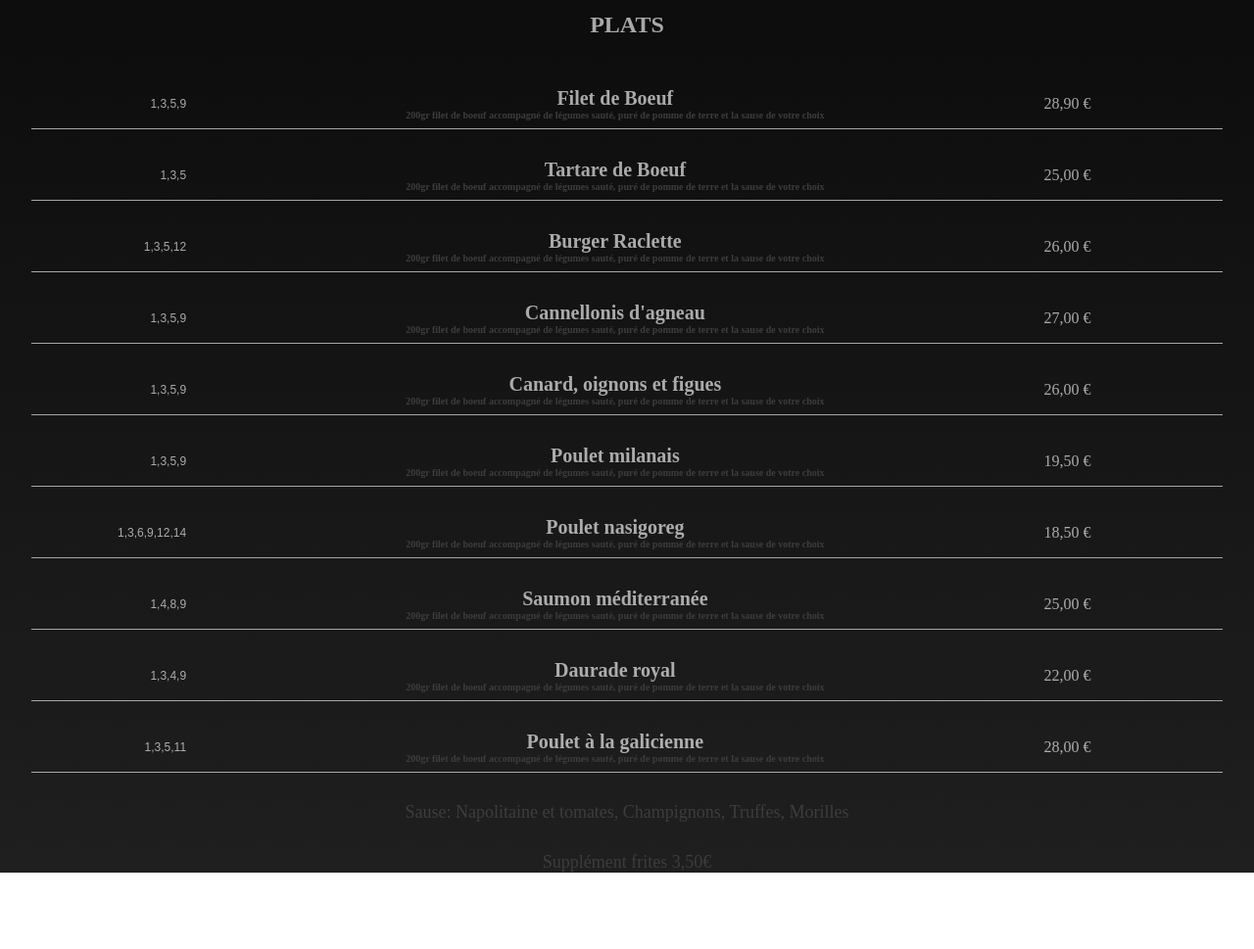
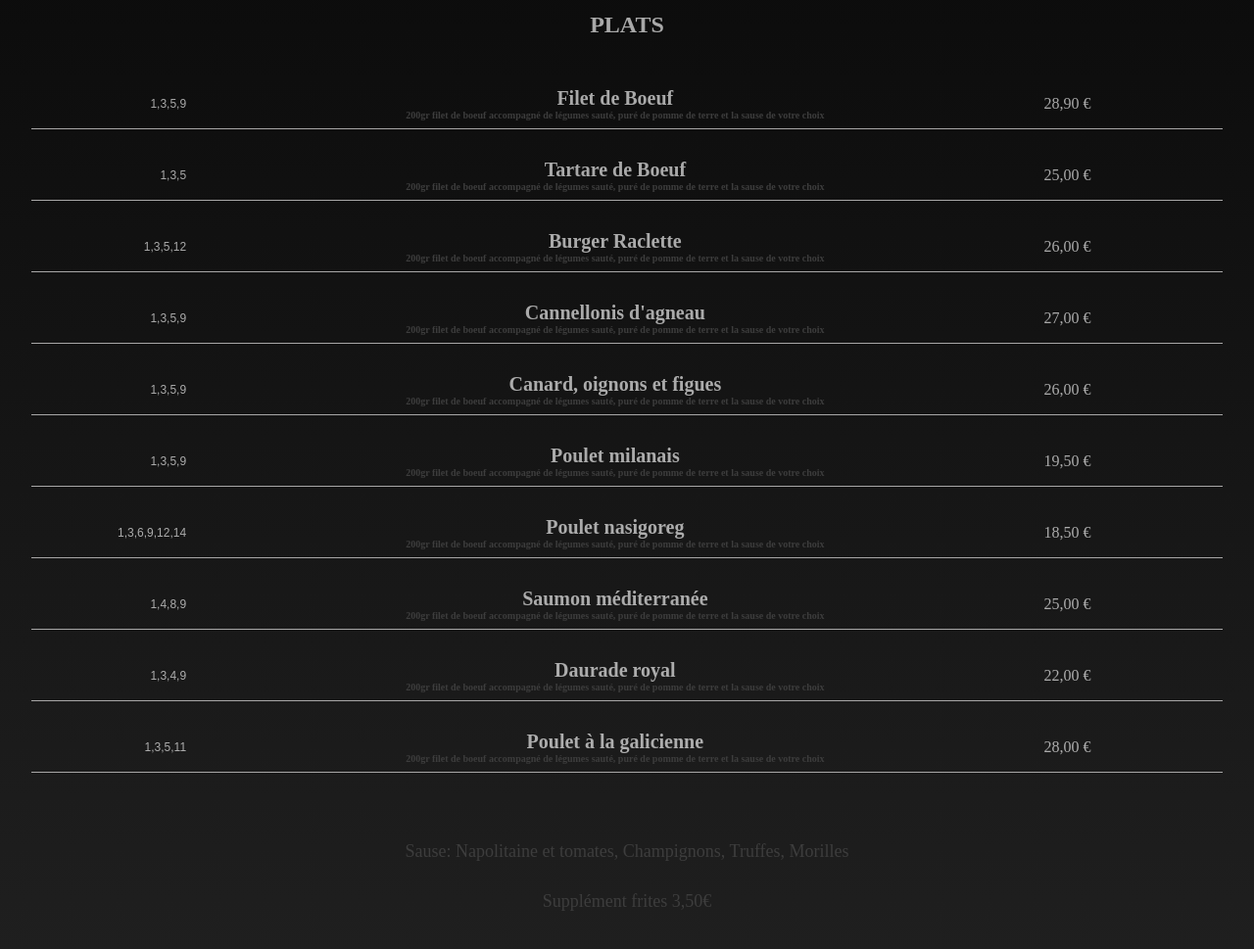
Before and after one commit to Erick-De-Aquino/El-Bosque-gastro-bar, a plain HTML site: page views/plats.html in a window 1280 px wide. Shown: the part 77-1046 px from the top of the page at 98% size. Before the commit the page ends 968 px from the top, so only its background shows below. Drawn offline with Linux system fonts and the light colour scheme.

Commit message:
cambios varios css

```diff
--- a/css/estilos.css
+++ b/css/estilos.css
@@ -195,10 +195,16 @@ section{
     align-items: center;
 }
 .complementos{
+    display: flex;
+    flex-direction: column;
+    justify-content: center;
+    align-items: center;
+    gap: 30px;
     font-size: 18px;
     color: rgb(61, 61, 61);
+    margin: 40px auto;
+}
 
-}
 /************************************************************************/
 /**************************MENUS ENFANTS*********************************/
 /************************************************************************/
--- a/views/plats.html
+++ b/views/plats.html
@@ -217,20 +217,11 @@
 
             <div class="complementos">
                 <p>Sause: Napolitaine et tomates, Champignons, Truffes, Morilles</p>
-            </div>
-            <div class="complementos">
                 <p>Supplément frites 3,50€</p>
             </div>
 
 
-
         </section>
-
-
-
-
-
-
 
     </main>
 </body>
```
